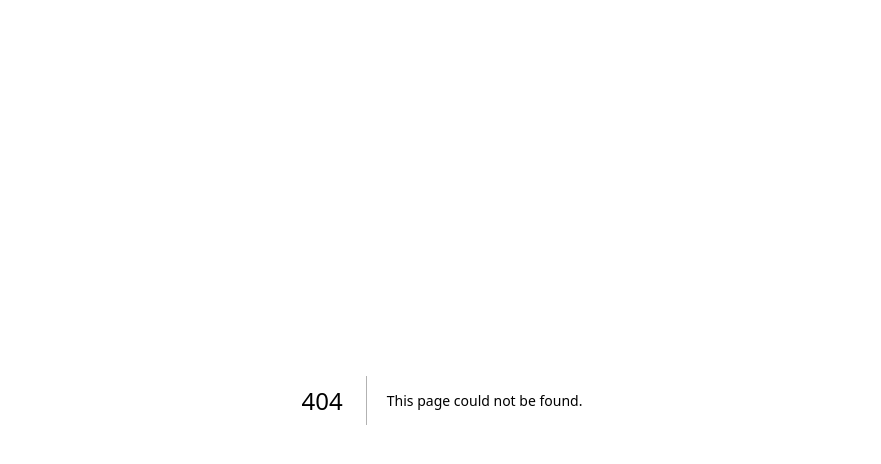
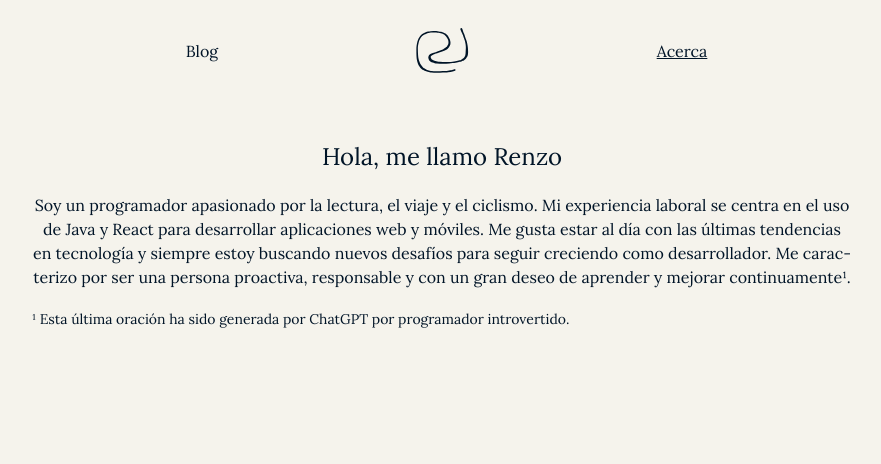
Before and after one commit to renzodamgo/portfoliov3, a Next.js app: page /about in a window 1280 px wide. Before the commit this address had no page. Shown: the top 464 px of the page, without its empty margins (198-1079 px from the left). Built offline with nearby package versions, Linux system fonts and the light colour scheme.

Commit message:
Add about page

```diff
--- a/next.config.js
+++ b/next.config.js
@@ -2,6 +2,15 @@
 const nextConfig = {
 	reactStrictMode: true,
 	swcMinify: true,
+	async redirects() {
+		return [
+			{
+				source: '/',
+				destination: '/about',
+				permanent: true,
+			},
+		];
+	},
 };
 
 module.exports = nextConfig;
--- a/src/components/landing.tsx
+++ b/src/components/landing.tsx
@@ -3,7 +3,7 @@ export const Landing = () => {
 		<div>
 			<div className="container px-6 md:mx-auto">
 				<div className="grid gap-4">
-					<h1 className="mt-10 text-4xl">Hola, soy Renzo Damian</h1>
+					<h1 className="mt-10 text-4xl">Hola, bienvenido a mi blog</h1>
 					<p>
 						Me gusta crear, investigar y romper cosas. Este es mi blog donde
 						comparto todo lo que he aprendo para recordarlo cuando me lo olvide
@@ -13,22 +13,52 @@ export const Landing = () => {
 			</div>
 			<section>
 				<div className="container mt-10 px-6 md:mx-auto">
-					<div className="grid h-[70vh] gap-8 md:grid-cols-3 md:grid-rows-3 ch:bg-green-900">
-						<div className="flex  md:col-span-2 md:row-span-2 md:h-[100%] md:w-full">
-							ds
+					<div className="grid h-[70vh] gap-8 from-red-800 via-yellow-600 to-yellow-500 ch:overflow-hidden ch:rounded-md ch:bg-[radial-gradient(ellipse_at_bottom_left,_var(--tw-gradient-stops))] md:grid-cols-3 md:grid-rows-3 md:ch:px-10 md:ch:py-10">
+						<div className="relative md:col-span-2 md:row-span-2">
+							<div className="relative flex h-full w-[55%] flex-col">
+								<h1 className="flex-none font-light md:text-5xl md:leading-tight">
+									Como crear un blog con Nextjs y tailwind
+								</h1>
+								<div className="flex flex-none gap-3">
+									<span>Nextjs</span>
+									<span>Tailwind</span>
+								</div>
+								<div className="bg-opacity-linear grow overflow-hidden">
+									<p>
+										Lorem ipsum dolor, sit amet consectetur adipisicing elit.
+										Quae, quibusdam rem nemo repellendus saepe id nesciunt
+										dolores rerum quas commodi cum iste voluptates ut
+										exercitationem iusto qui. Rem deserunt fugit, incidunt dicta
+										sed enim vitae dolorum quibusdam illo odio cumque provident
+										voluptas optio harum obcaecati quae eos quis, laborum animi
+										necessitatibus ex asperiores ipsam, nesciunt nobis!
+										Cupiditate, numquam perspiciatis atque voluptatum nobis
+										dolorem repudiandae nam corporis dicta consequatur velit
+										voluptate hic ex deserunt nostrum molestias est repellendus
+										dolor inventore remsssssssssss. Repellendus architecto
+										perferendis numquam obcaecati excepturi vero quasi ut? Esse
+										odio eligendi delectus totam quis dolores aperiam, quam
+										debitis saepe?Repellendus architecto perferendis numquam
+										obcaecati excepturi vero quasi ut? Esse odio eligendi
+										delectus totam quis dolores aperiam, quam debitis
+										saepe?Repellendus architecto perferendis numquam obcaecati
+										excepturi vero quasi ut? Esse odio eligendi delectus totam
+										quis dolores aperiam, quam debitis saepe?
+									</p>
+								</div>
+							</div>
+							<div className="absolute right-0 top-0 h-full w-[40%]">
+								<img
+									className="h-full object-cover"
+									src="https://mllj2j8xvfl0.i.optimole.com/cb:pJlS~36fbd/w:713/h:713/q:90/f:avif/https://s15165.pcdn.co/wp-content/uploads/2022/07/wix.jpg"
+									alt=""
+								/>
+							</div>
 						</div>
-						<div className="flex  md:col-span-1 md:row-span-1 md:h-[100%] md:w-full">
-							ds
-						</div>
-						<div className="flex  md:col-span-1 md:row-span-1 md:h-[100%] md:w-full">
-							ds
-						</div>
-						<div className="flex  md:col-span-2 md:row-span-1 md:h-[100%] md:w-full">
-							ds
-						</div>
-						<div className="flex  md:col-span-1 md:row-span-1 md:h-[100%] md:w-full">
-							ds
-						</div>
+						<div className="md:col-span-1 md:row-span-1">ds</div>
+						<div className="md:col-span-1 md:row-span-1">ds</div>
+						<div className="md:col-span-2 md:row-span-1">ds</div>
+						<div className="md:col-span-1 md:row-span-1">ds</div>
 					</div>
 				</div>
 			</section>
--- /dev/null
+++ b/src/components/layout.tsx
@@ -0,0 +1,10 @@
+import { ReactNode } from 'react';
+import { Navbar } from './ui/navbar';
+export default function Layout({ children }: { children: ReactNode }) {
+	return (
+		<>
+			<Navbar />
+			<main>{children}</main>
+		</>
+	);
+}
--- /dev/null
+++ b/src/components/ui/navbar.tsx
@@ -0,0 +1,35 @@
+import Link from 'next/link';
+import { useRouter } from 'next/router';
+
+export const Navbar = () => {
+	const router = useRouter();
+	return (
+		<nav className="container mx-auto max-w-[800px] px-10 py-6 font-serif">
+			<ul className="grid grid-cols-3 ch:flex ch:items-center ch:justify-center">
+				<li>
+					<Link href={'/blog'} legacyBehavior>
+						<a className={router.pathname == '/blog' ? 'active' : ''}>Blog</a>
+					</Link>
+				</li>
+				<li>
+					<Link href={'/about'} legacyBehavior>
+						<img
+							src="/imgs/logo.svg"
+							alt="Logo Renzo Damian"
+							height={60}
+							width={60}
+						/>
+					</Link>
+				</li>
+				<li>
+					<Link href={'/about'} legacyBehavior>
+						<a className={router.pathname == '/about' ? 'active' : ''}>
+							Acerca
+						</a>
+					</Link>
+				</li>
+				{/* <li></li> */}
+			</ul>
+		</nav>
+	);
+};
--- a/src/pages/_app.tsx
+++ b/src/pages/_app.tsx
@@ -1,8 +1,13 @@
 import type { AppProps } from 'next/app';
+import Layout from 'src/components/layout';
 import 'styles/globals.scss';
 
 function MyApp({ Component, pageProps }: AppProps) {
-	return <Component {...pageProps} />;
+	return (
+		<Layout>
+			<Component {...pageProps} />
+		</Layout>
+	);
 }
 
 export default MyApp;
--- /dev/null
+++ b/src/pages/about.tsx
@@ -0,0 +1,28 @@
+export const AboutMe = () => {
+	return (
+		<section id="Acerca de mí">
+			<div className="container mx-auto mt-10 px-10 ">
+				<div className="hyphen grid  gap-5 text-center font-serif">
+					<h1>Hola, me llamo Renzo</h1>
+					<p>
+						Soy un programador apasionado por la lectura, el viaje y el
+						ciclismo. Mi experiencia laboral se centra en el uso de Java y React
+						para desarrollar aplicaciones web y móviles. Me gusta estar al día
+						con las últimas tendencias en tecnología y siempre estoy buscando
+						nuevos desafíos para seguir creciendo como desarrollador. Me
+						caracterizo por ser una persona proactiva, responsable y con un gran
+						deseo de aprender y mejorar continuamente¹.
+					</p>
+					<div className="hyphen text-justify text-sm">
+						<p className="">
+							¹ Esta última oración ha sido generada por ChatGPT por
+							programador introvertido.
+						</p>
+					</div>
+				</div>
+			</div>
+		</section>
+	);
+};
+
+export default AboutMe;
--- /dev/null
+++ b/src/pages/blog.tsx
@@ -0,0 +1,24 @@
+export const Blog = () => {
+	return (
+		<section id="Acerca de mí">
+			<div className="container mx-auto mt-10 px-10 ">
+				<div className="hyphen grid  gap-5 text-center font-serif">
+					<h1>
+						👷
+						<br />
+						El blog está en <br />
+						construcción
+					</h1>
+					<p></p>
+					<div className="hyphen text-justify text-sm">
+						<p className="text-center">
+							Trato de hacer lo mejor posible así que tomará su tiempo.
+						</p>
+					</div>
+				</div>
+			</div>
+		</section>
+	);
+};
+
+export default Blog;
--- a/styles/globals.scss
+++ b/styles/globals.scss
@@ -2,17 +2,26 @@
 @tailwind components;
 @tailwind utilities;
 
+@layer base {
 	html,
 	body {
-	background-color: black;
+		background-color: #c9c7bc;
 		padding: 0;
 		margin: 0;
-	font-family: 'Inter', -apple-system, BlinkMacSystemFont, Segoe UI, Roboto,
-		Oxygen, Ubuntu, Cantarell, Fira Sans, Droid Sans, Helvetica Neue, sans-serif;
-	color: white;
+		@apply bg-gray font-sans text-black;
 		-webkit-font-smoothing: antialiased;
 		-moz-osx-font-smoothing: grayscale;
 		font-weight: 400;
+		max-width: 900px;
+		margin-left: auto;
+		margin-right: auto;
+	}
+
+	h1 {
+		@apply text-2xl;
+	}
+	h2 {
+		@apply text-xl;
 	}
 
 	a {
@@ -20,7 +29,28 @@ a {
 		text-decoration: none;
 		cursor: pointer;
 	}
+	a:focus {
+		text-decoration: underline;
+	}
+	a:hover {
+		text-decoration: underline;
+	}
+
+	.active {
+		text-decoration: underline;
+	}
+	/* ... */
+}
 
 * {
 	box-sizing: border-box;
 }
+
+.bg-opacity-linear {
+	-webkit-mask-image: linear-gradient(0deg, transparent 20px, red 76px);
+	mask-image: linear-gradient(0deg, transparent 20px, red 76px);
+}
+
+.hyphen {
+	hyphens: auto;
+}
--- a/tailwind.config.js
+++ b/tailwind.config.js
@@ -7,6 +7,16 @@ module.exports = {
 		"./src/components/**/*.{js,ts,jsx,tsx}",
 	],
 	theme: {
+		fontFamily: {
+			'sans': ['Inter', 'ui-sans-serif', 'system-ui'],
+			'serif': ['Lora', 'ui-serif', 'Georgia'],
+		},
+		colors: {
+			gray: "#F5F3EC",
+			black: "#001427",
+			green: "#3E5641",
+			slate: "#7A93AC",
+		},
 		extend: {
 			animation: {
 				wiggle: 'wiggle .4s 1.9s 2 ease-in-out both ',
```
Also changed, not shown: src/blog/creando_un_blog.md (added, +2 -0 lines), public/imgs/logo.svg (added). Lines whose indentation alone changed are shown as unchanged.
